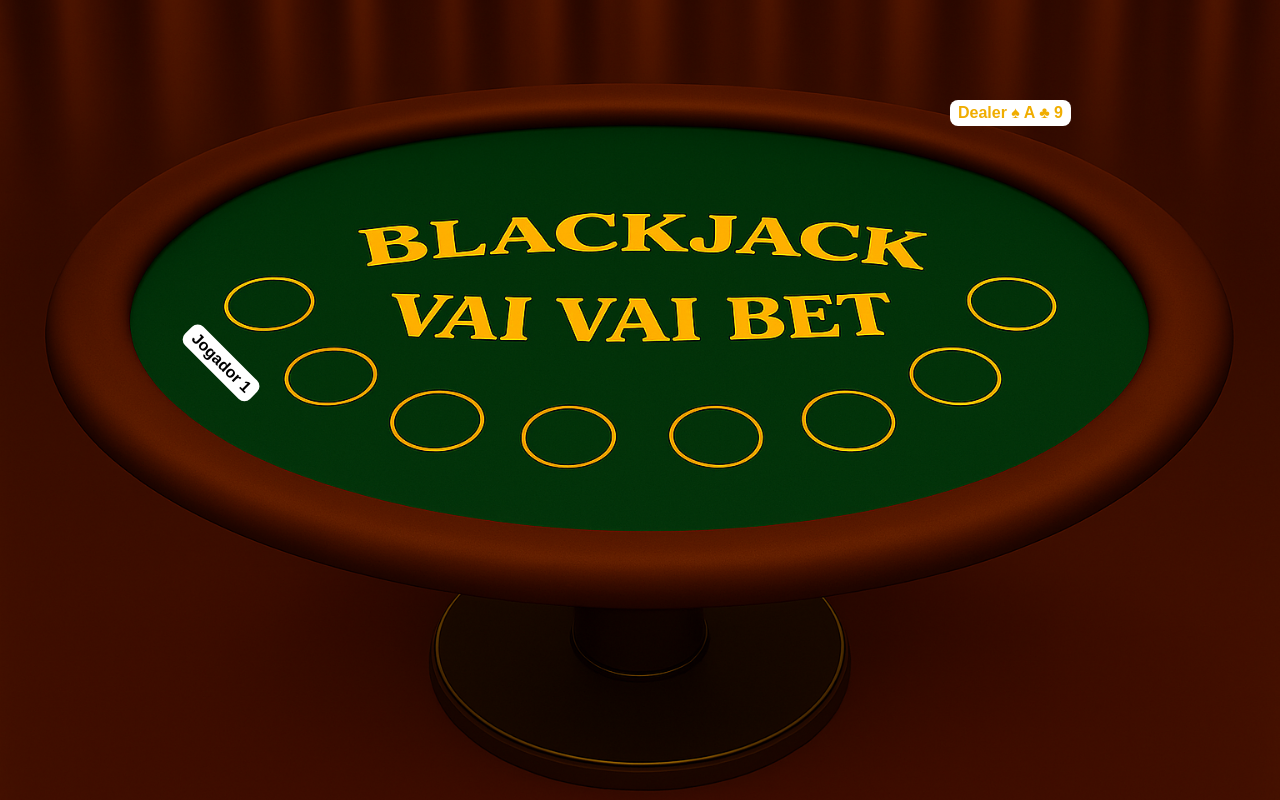
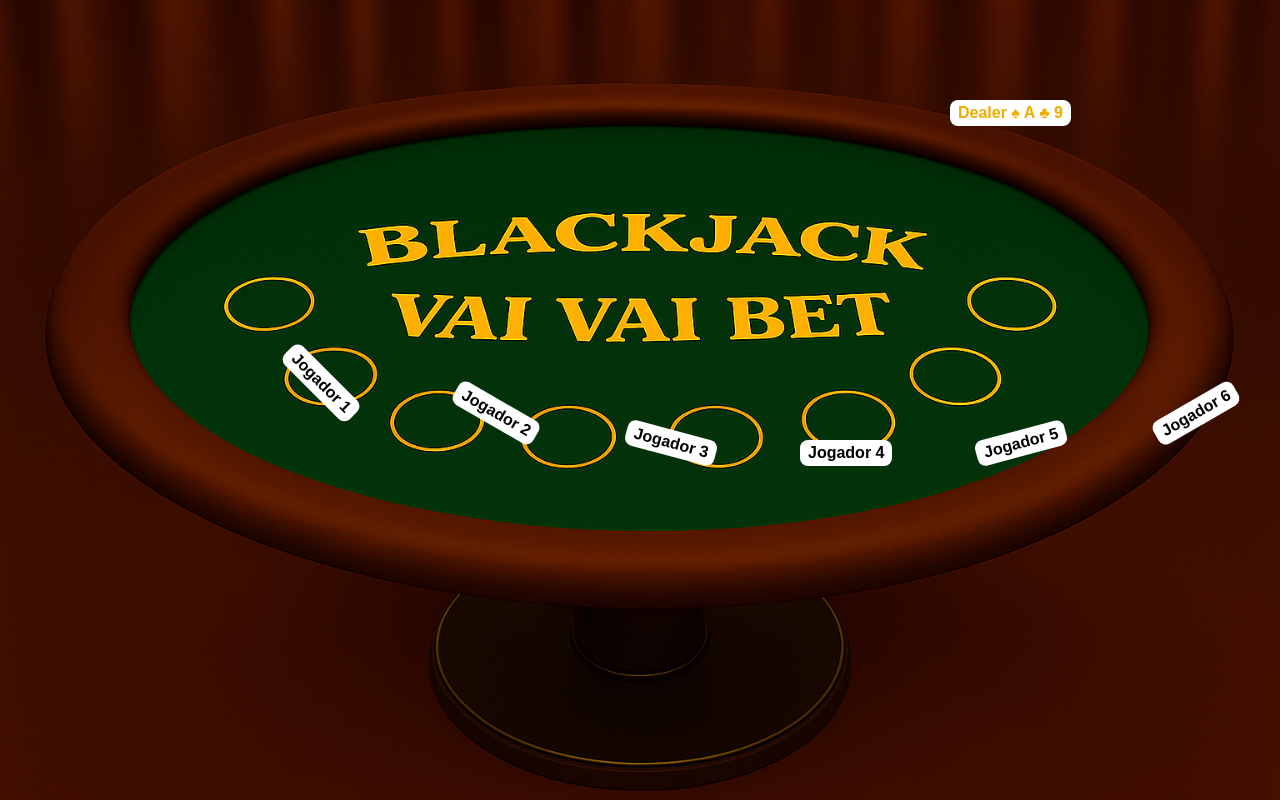
Before and after one commit to blinbingo/kombi, a Next.js app: page /blackjack in a window 1280 px wide. Built offline with nearby package versions, Linux system fonts and the light colour scheme.

Commit message:
Update index.js

```diff
--- a/pages/blackjack/index.js
+++ b/pages/blackjack/index.js
@@ -37,8 +37,15 @@ export default function MesaBlackjack() {
         Dealer ♠ A ♣ 9
       </div>
 
-      {/* Jogador 1 - alinhado mais à esquerda e para baixo */}
-      <JogadorMesa top={350} left={175} rotate={45} nome="Jogador 1" />
+      {/* Jogadores - posições estimadas e rotacionadas de forma razoável */}
+      <JogadorMesa top={370} left={275} rotate={45} nome="Jogador 1" />
+      <JogadorMesa top={400} left={450} rotate={30} nome="Jogador 2" />
+      <JogadorMesa top={430} left={625} rotate={15} nome="Jogador 3" />
+      <JogadorMesa top={440} left={800} rotate={0} nome="Jogador 4" />
+      <JogadorMesa top={430} left={975} rotate={-15} nome="Jogador 5" />
+      <JogadorMesa top={400} left={1150} rotate={-30} nome="Jogador 6" />
+      <JogadorMesa top={370} left={1325} rotate={-45} nome="Jogador 7" />
+      <JogadorMesa top={325} left={1450} rotate={-60} nome="Jogador 8" />
     </div>
   );
 }
```
